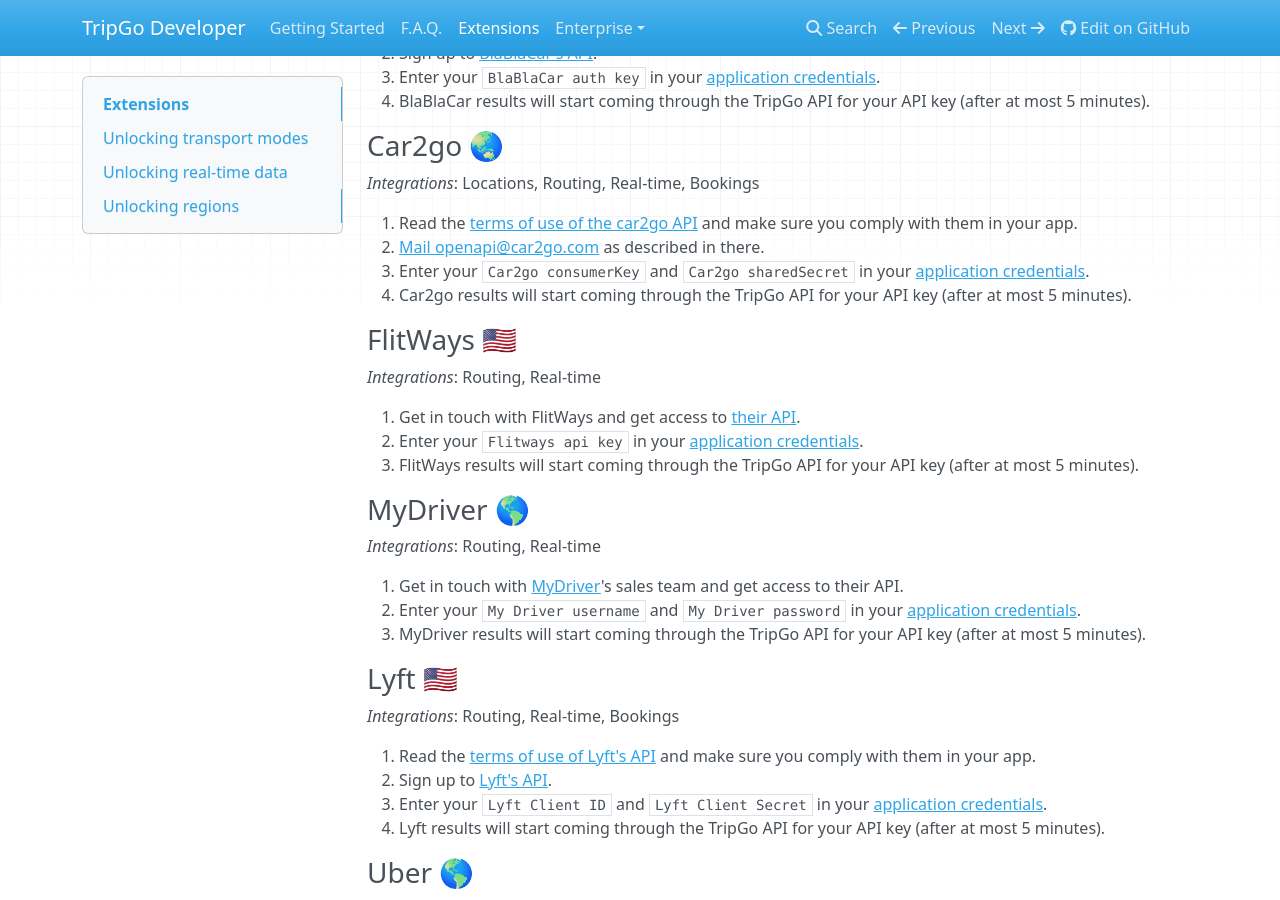
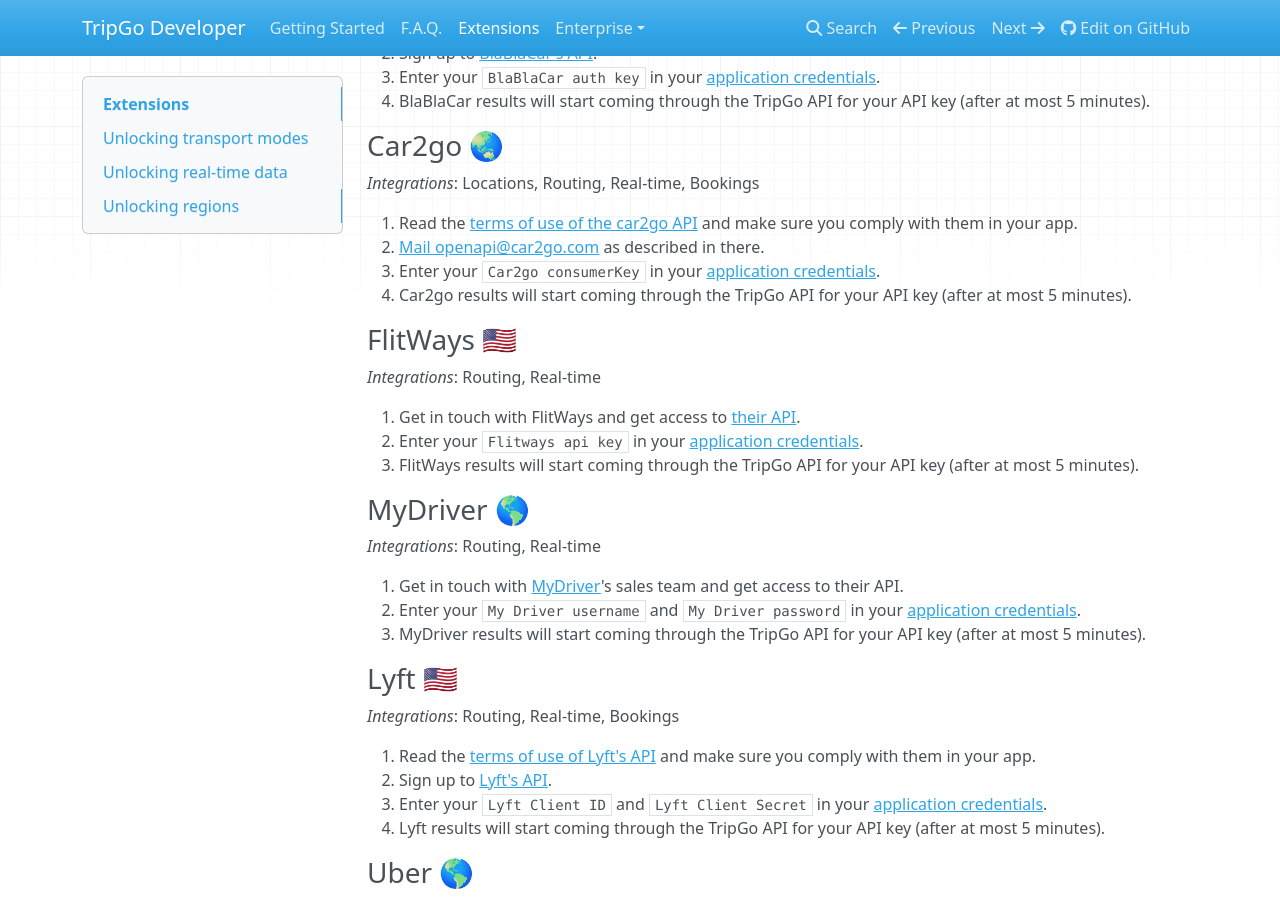
Before and after one commit to skedgo/tripgo-api, an MkDocs documentation site: the page built from docs/extensions.md, in a window 1280 px wide and 900 px high, scrolled down 566 px. Built offline with MkDocs 1.6.1, drawn with Linux system fonts in a browser that asks for light colours; nearby versions of some CDN libraries; old or Windows-style settings are respelled for this version of MkDocs; some of the changed lines change nothing that is shown.

Commit message:
update extensions doc

```diff
--- a/docs/extensions.md
+++ b/docs/extensions.md
@@ -32,9 +32,13 @@
 
 1. Read the [terms of use of the car2go API](https://www.car2go.com/api/tou.htm) and make sure you comply with them in your app.
 2. [Mail openapi@car2go.com](mailto:openapi@car2go.com) as described in there.
+4. Enter your `Car2go consumerKey` in your [application credentials](https://tripgo.3scale.net/admin/applications).
+5. Car2go results will start coming through the TripGo API for your API key (after at most 5 minutes).
+<!--
+for in app booking, see https://redmine.buzzhives.com/issues/8952
+3. Use `https://api.tripgo.com/data/booking/car2go/<user_account_id>` as your callback url for the verification tokens.
 4. Enter your `Car2go consumerKey` and `Car2go sharedSecret` in your [application credentials](https://tripgo.3scale.net/admin/applications).
-5. Car2go results will start coming through the TripGo API for your API key (after at most 5 minutes).
-<!-- 3. Use `https://api.tripgo.com/data/booking/car2go/<user_account_id>` as your callback url for the verification tokens. -->
+-->
 
 
 ### FlitWays 🇺🇸
```
Also changed, not shown: site/extensions/index.html, site/index.html, site/mkdocs/search_index.json.
